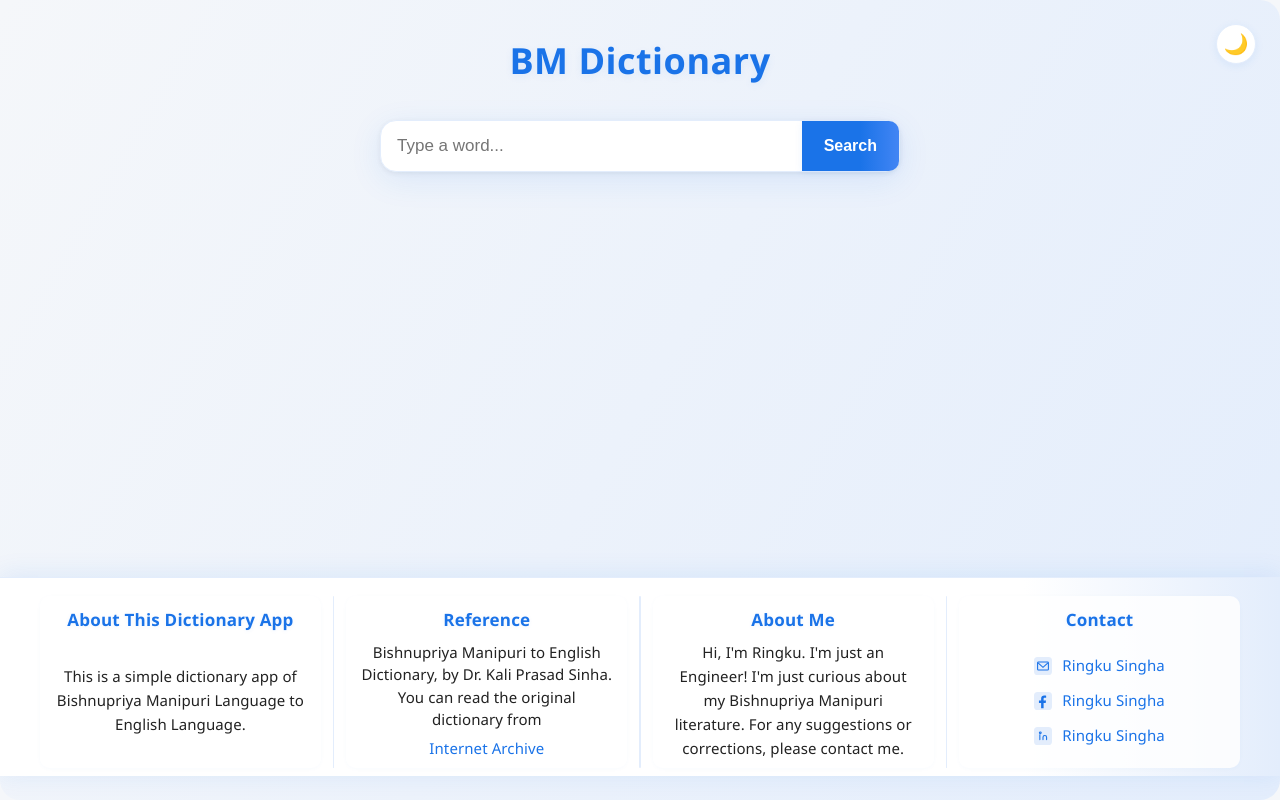
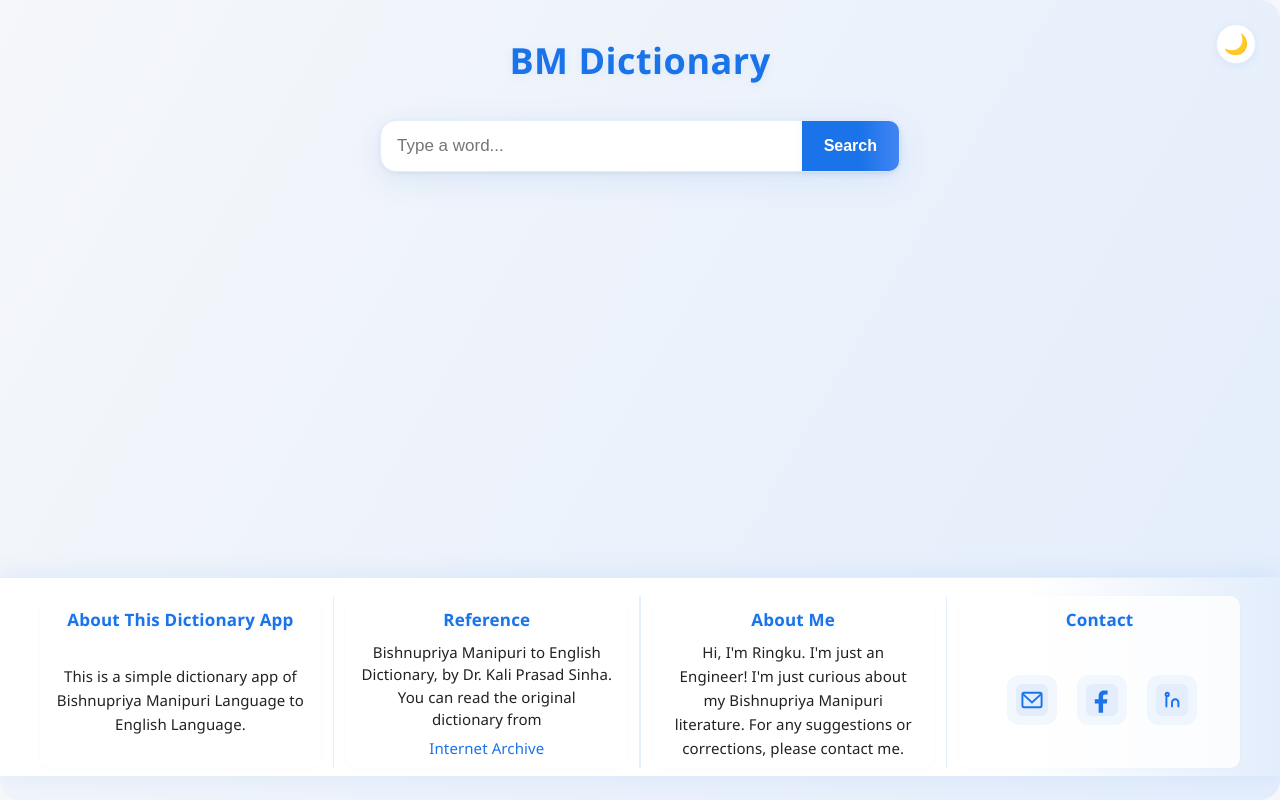
Before and after one commit to ringku1/Bishnupriya-Manipuri-Language-Dictionary, a React (Vite) app: page / in a window 1280 px wide. Built offline with nearby package versions, Linux system fonts and the light colour scheme.

Commit message:
icon only

```diff
--- a/src/App.css
+++ b/src/App.css
@@ -210,20 +210,12 @@ h1 {
   gap: 5px;
 }
 
-/* For the contact section with list items, ensure proper spacing */
-.footer-section.contact-info ul {
+/* Contact section with icons */
+.footer-section.contact-info {
   display: flex;
   flex-direction: column;
   justify-content: center;
-  flex: 1; /* Make the list take available space */
-  width: 100%;
-}
-
-.footer-section.contact-info li {
-  display: flex;
   align-items: center;
-  justify-content: center;
-  margin: 3px 0;
 }
 
 /* For the about sections with paragraphs */
@@ -257,6 +249,62 @@ h1 {
   vertical-align: middle;
   margin-right: 6px;
   margin-bottom: -2px;
+}
+
+/* New contact icons layout */
+.contact-icons {
+  display: flex;
+  justify-content: center;
+  align-items: center;
+  gap: 16px;
+  flex: 1;
+  padding: 8px 0;
+}
+
+.contact-icon-link {
+  display: inline-flex;
+  align-items: center;
+  justify-content: center;
+  padding: 8px;
+  border-radius: 12px;
+  background: rgba(26, 115, 232, 0.05);
+  transition: all 0.3s ease;
+  text-decoration: none !important;
+  border: 1px solid transparent;
+}
+
+.contact-icon-link:hover {
+  background: rgba(26, 115, 232, 0.12);
+  transform: translateY(-2px);
+  box-shadow: 0 4px 12px rgba(26, 115, 232, 0.15);
+  border-color: rgba(26, 115, 232, 0.2);
+}
+
+.contact-icon-link svg {
+  transition: transform 0.2s ease;
+}
+
+.contact-icon-link:hover svg {
+  transform: scale(1.05);
+}
+
+[data-theme="dark"] .contact-icon-link {
+  background: rgba(138, 180, 248, 0.08);
+}
+
+[data-theme="dark"] .contact-icon-link:hover {
+  background: rgba(138, 180, 248, 0.15);
+  box-shadow: 0 4px 12px rgba(138, 180, 248, 0.2);
+  border-color: rgba(138, 180, 248, 0.3);
+}
+
+[data-theme="dark"] .contact-icon-link svg rect {
+  fill: rgba(138, 180, 248, 0.15);
+}
+
+[data-theme="dark"] .contact-icon-link svg path {
+  stroke: #8ab4f8;
+  fill: #8ab4f8;
 }
 
 /* Animations */
@@ -348,6 +396,20 @@ h1 {
   .footer-content h3 {
     font-size: 16px;
   }
+
+  /* Mobile contact icons */
+  .contact-icons {
+    gap: 12px;
+  }
+
+  .contact-icon-link {
+    padding: 6px;
+  }
+
+  .contact-icon-link svg {
+    width: 28px;
+    height: 28px;
+  }
 }
 /* Fix for reference section */
 .footer-section.reference p {
--- a/src/App.jsx
+++ b/src/App.jsx
@@ -109,12 +109,16 @@ function App() {
           <div className="footer-divider"></div>
           <div className="footer-section contact-info">
             <h3>Contact</h3>
-            <ul>
-              <li>
-                <span className="contact-icon" title="Email" aria-label="Email">
+            <div className="contact-icons">
+              <a
+                href="mailto:ringkuxinha@gmail.com"
+                className="contact-icon-link"
+                title="Email: ringkuxinha@gmail.com"
+                aria-label="Email"
+              >
                 <svg
-                    width="18"
-                    height="18"
+                  width="32"
+                  height="32"
                   viewBox="0 0 20 20"
                   fill="none"
                   xmlns="http://www.w3.org/2000/svg"
@@ -131,18 +135,18 @@ function App() {
                     strokeWidth="1.2"
                   />
                 </svg>
-                </span>
-                <a href="mailto:ringkuxinha@gmail.com">Ringku Singha</a>
-              </li>
-              <li>
-                <span
-                  className="contact-icon"
-                  title="Facebook"
+              </a>
+              <a
+                href="https://www.facebook.com/ringku.singha.794/"
+                target="_blank"
+                rel="noopener noreferrer"
+                className="contact-icon-link"
+                title="Facebook: Ringku"
                 aria-label="Facebook"
               >
                 <svg
-                    width="18"
-                    height="18"
+                  width="32"
+                  height="32"
                   viewBox="0 0 20 20"
                   fill="none"
                   xmlns="http://www.w3.org/2000/svg"
@@ -153,24 +157,18 @@ function App() {
                     fill="#1a73e8"
                   />
                 </svg>
-                </span>
+              </a>
               <a
-                  href="https://www.facebook.com/ringku.singha.794/"
+                href="https://linkedin.com/in/ringku1"
                 target="_blank"
                 rel="noopener noreferrer"
-                >
-                  Ringku Singha
-                </a>
-              </li>
-              <li>
-                <span
-                  className="contact-icon"
-                  title="LinkedIn"
+                className="contact-icon-link"
+                title="LinkedIn: Ringku Singha"
                 aria-label="LinkedIn"
               >
                 <svg
-                    width="18"
-                    height="18"
+                  width="32"
+                  height="32"
                   viewBox="0 0 20 20"
                   fill="none"
                   xmlns="http://www.w3.org/2000/svg"
@@ -184,16 +182,8 @@ function App() {
                     strokeLinejoin="round"
                   />
                 </svg>
-                </span>
-                <a
-                  href="https://linkedin.com/in/ringku1"
-                  target="_blank"
-                  rel="noopener noreferrer"
-                >
-                  Ringku Singha
               </a>
-              </li>
-            </ul>
+            </div>
           </div>
         </div>
       </footer>
```
Lines whose indentation alone changed are shown as unchanged.
